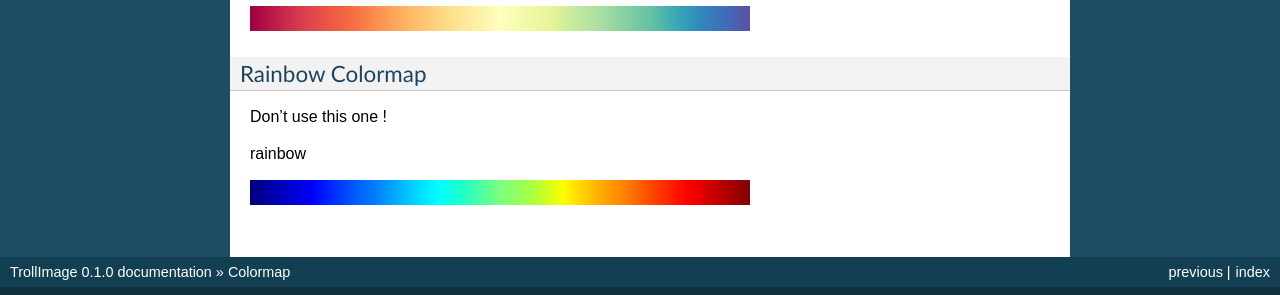
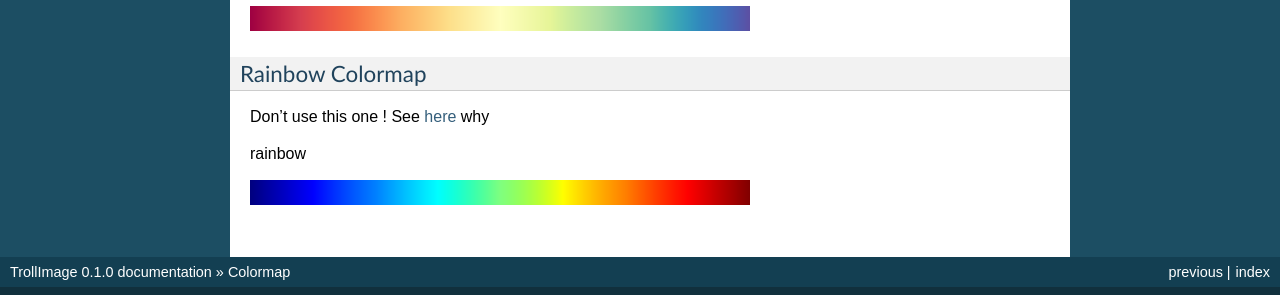
Before and after one commit to pytroll/trollimage, a Sphinx documentation site: the page built from doc/colormap.rst, in a window 1280 px wide and 900 px high, scrolled down 2027 px. Shown: the part 581-876 px from the top of the window. Built offline with Sphinx 7.4.7, drawn with Linux system fonts in a browser that asks for light colours.

Commit message:
Improved documentation.
Signed-off-by: Martin Raspaud <martin.raspaud@smhi.se>

```diff
--- a/doc/colormap.rst
+++ b/doc/colormap.rst
@@ -183,7 +183,9 @@ spectral
 Rainbow Colormap
 ~~~~~~~~~~~~~~~~
 
-Don't use this one !
+Don't use this one ! See here_ why
+
+.. _here: http://www.jwave.vt.edu/~rkriz/Projects/create_color_table/color_07.pdf
 
 rainbow
 
```
Also changed, not shown: 1 other file.
